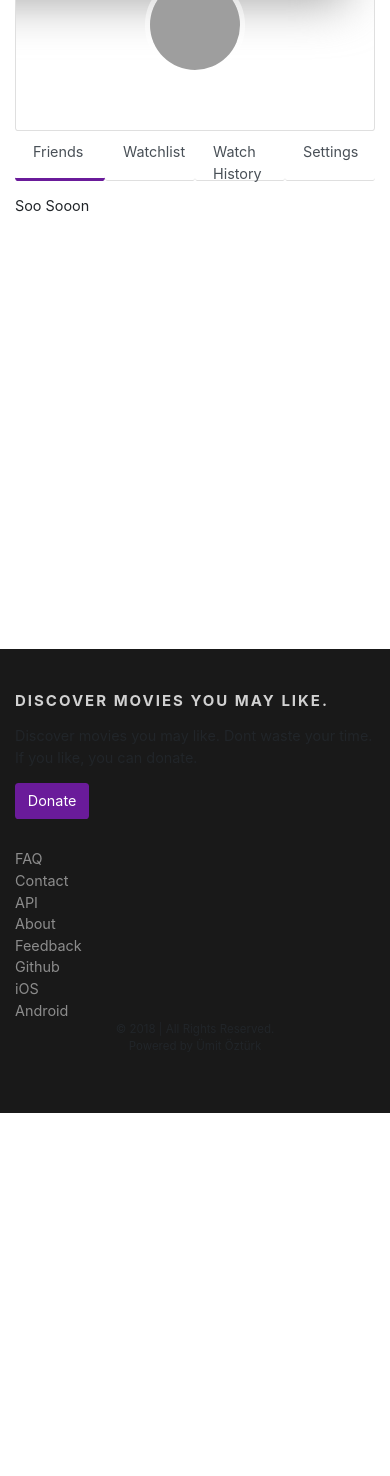
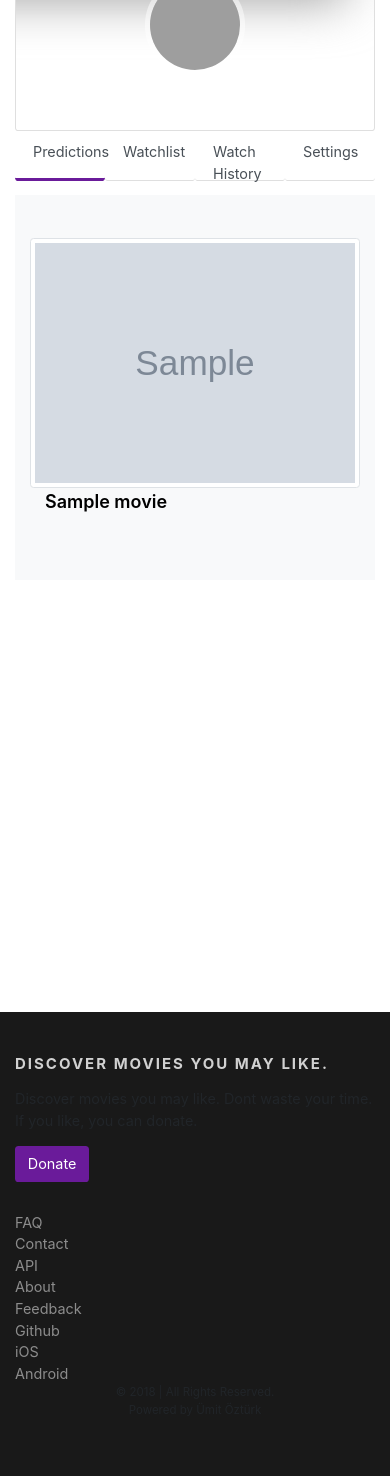
Before and after one commit to umit-ozturk/MovieDeep, a Django app: template templates/auth/profile.html in a window 390 px wide, after a click on "Predictions". Shown: the part 172-1648 px from the top of the page. Before the commit the page ends 1285 px from the top, so only its background shows below. Run offline with Django 3.2, Linux system fonts and the light colour scheme; the template is opened without the code that fills it: most values are stand-ins (such as "Sample title", 1, 10 or a date in 2020); grey boxes marked "Sample" are stand-in pictures; parts of the project's set-up code (start-up, migrations or seed data) failed here and were passed over; some libraries are stand-ins or nearby versions; grey boxes are pictures that could not be loaded.

Commit message:
User Profile Updated with Recommendation

```diff
--- a/filmAdvice/movie/views.py
+++ b/filmAdvice/movie/views.py
@@ -110,7 +110,7 @@ class RecommendView(DetailView):
     queryset = UserProfile.objects.all()
 
     def get_context_data(self, **kwargs):
-        return super(RecommendView, self).get_context_data(recommendation=self.get_movies_info())
+        return super(RecommendView, self).get_context_data(recommendation=self.get_recommendation())
 
     def get_user(self):
         return self.get_object()
--- a/templates/auth/profile.html
+++ b/templates/auth/profile.html
@@ -33,7 +33,7 @@
             </div>
                 <ul class="nav nav-pills mb-3" id="pills-tab" role="tablist">
                   <li class="nav-item col-3 list-col-3">
-                      <a class="list-group-item list-group-item-action movie-tablist " id="list-profile-list" data-toggle="list" href="#list-profile" role="tab">Friends</a>
+                      <a class="list-group-item list-group-item-action movie-tablist " id="list-profile-list" data-toggle="list" href="#list-profile" role="tab">Predictions</a>
                   </li>
                   <li class="nav-item col-3 list-col-3">
                     <a class="list-group-item list-group-item-action movie-tablist " id="list-messages-list" data-toggle="list" href="#list-messages" role="tab">Watchlist</a>
@@ -46,7 +46,42 @@
                   </li>
                 </ul>
                 <div class="tab-content" id="pills-tabContent">
-                  <div class="tab-pane fade" id="list-profile" role="tabpanel" aria-labelledby="list-profile-list">Soo Sooon</div>
+                  <div class="tab-pane fade" id="list-profile" role="tabpanel" aria-labelledby="list-profile-list">
+                    <main role="main">
+                        <div class="album py-5 bg-light">
+                            <div class="container">
+                                <div class="row">
+                                  {% if predictions %}
+                                    {% for movie in predictions%}
+                                        <div class="col-md-3">
+                                          <div class="thumbnail">
+                                              <div class="img-responsive">
+                                                  <a href="{% url 'movies:movie_detail' movie.movie.slug %}">
+                                                    <img src="{{ movie.movie.get_movie_banner }}" class="img-thumbnail">
+                                                  </a>
+                                              </div>
+                                              <div class="caption">
+                                                <div class="row">
+                                                  <div class="col-md-12">
+                                                    <a href="" class="text-left movie-title">
+                                                      <span>{{ movie.movie.movie_name }}</span>
+                                                    </a>
+                                                  </div>
+                                                </div>
+                                              </div>
+                                          </div><br>
+                                        </div>
+                                    {% endfor %}
+                                {% else %}
+                                    <span> There is not a film in watch list yet. </span>
+                                {% endif %}
+                                </div>
+                            </div>
+                        </div>
+                    </main>
+
+
+                  </div>
                   <div class="tab-pane fade" id="list-messages" role="tabpanel" aria-labelledby="list-messages-list">
                     <main role="main">
                         <div class="album py-5 bg-light">
@@ -57,15 +92,15 @@
                                         <div class="col-md-3">
                                           <div class="thumbnail">
                                               <div class="img-responsive">
-                                                  <a href="https://www.imdb.com{{ movie.id }}">
-                                                    <img src="{{ movie.image.url }}" class="img-thumbnail">
+                                                  <a href="{% url 'movies:movie_detail' movie.movie.slug %}">
+                                                    <img src="{{ movie.movie.get_movie_banner }}" class="img-thumbnail">
                                                   </a>
                                               </div>
                                               <div class="caption">
                                                 <div class="row">
                                                   <div class="col-md-12">
                                                     <a href="" class="text-left movie-title">
-                                                      <span>{{ movie.title }}</span>
+                                                      <span>{{ movie.movie.movie_name }}</span>
                                                     </a>
                                                   </div>
                                                 </div>
--- a/templates/movies/recommend.html
+++ b/templates/movies/recommend.html
@@ -8,15 +8,15 @@
                 <div class="col-md-3">
                   <div class="thumbnail">
                       <div class="img-responsive">
-                          <a href="https://www.imdb.com{{ movie.id }}">
-                            <img src="{{ movie.image.url }}" class="img-thumbnail">
+                          <a href="{% url 'movies:movie_detail' movie.movie.slug %}">
+                            <img src="{{ movie.movie.get_movie_banner }}" class="img-thumbnail">
                           </a>
                       </div>
                       <div class="caption">
                         <div class="row">
                           <div class="col-md-12">
                             <a href="" class="text-left movie-title">
-                              <span>{{ movie.title }}</span>
+                              <span>{{ movie.movie.movie_name }}</span>
                             </a>
                           </div>
                         </div>
```
Also changed, not shown: filmAdvice/profile/views.py (+6 -2 lines).
